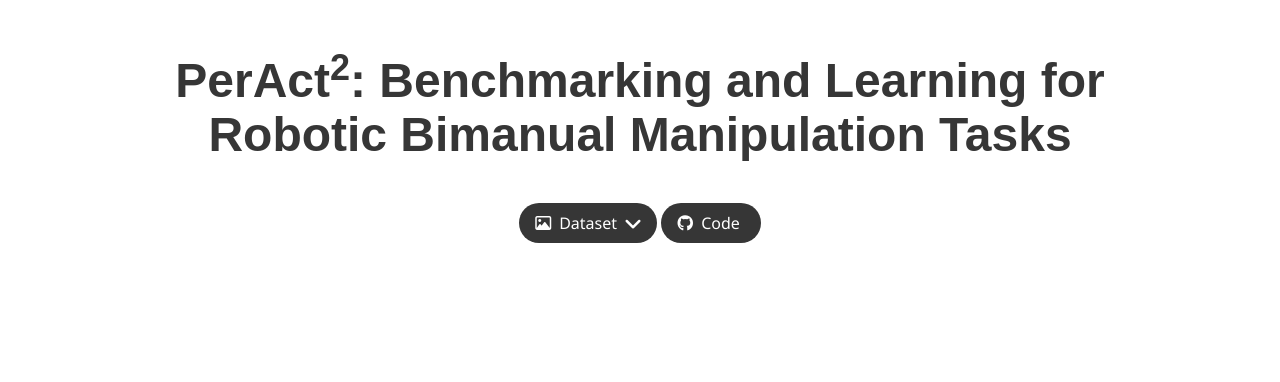
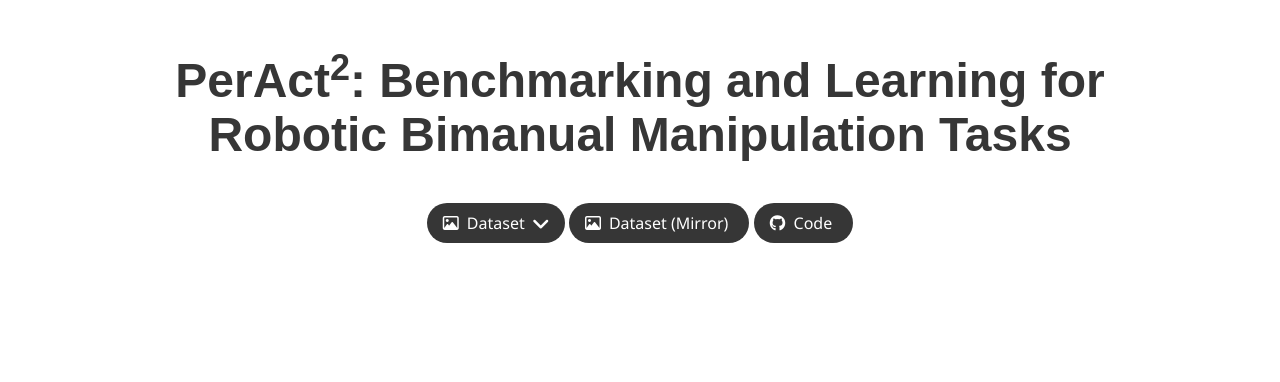
Before and after one commit to bimanual/bimanual.github.io, a plain HTML site: page index.html in a window 1280 px wide. Shown: the top 382 px of the page. Drawn offline with nearby package versions, Linux system fonts and the light colour scheme; some icons are missing; a web font is replaced by a local one.

Commit message:
add dataset mirror

```diff
--- a/index.html
+++ b/index.html
@@ -216,16 +216,21 @@
                 </a>
             </span>
 
-                <!-- Code Link.
+
             <span class="link-block">
-              <a target="_blank" href="#https://github.com/bimanual/bimanual-peract"
-                 class="external-link button is-normal is-rounded is-dark">
+              <a target="_blank" href="https://dataset.cs.washington.edu/fox/bimanual/"
+                  id="dataset-button"
+                 class="button is-normal is-rounded is-dark">
                 <span class="icon">
-                    <i class="fab fa-github"></i>
+                    <i class="fa fa-image"></i>
                 </span>
-                <span>Code</span>
+                <span>Dataset (Mirror)</span>
                 </a>
-            </span>  -->
+            </span>
+
+
+
+                <!-- Code Link.  -->
 
 
             <span class="link-block">
```
